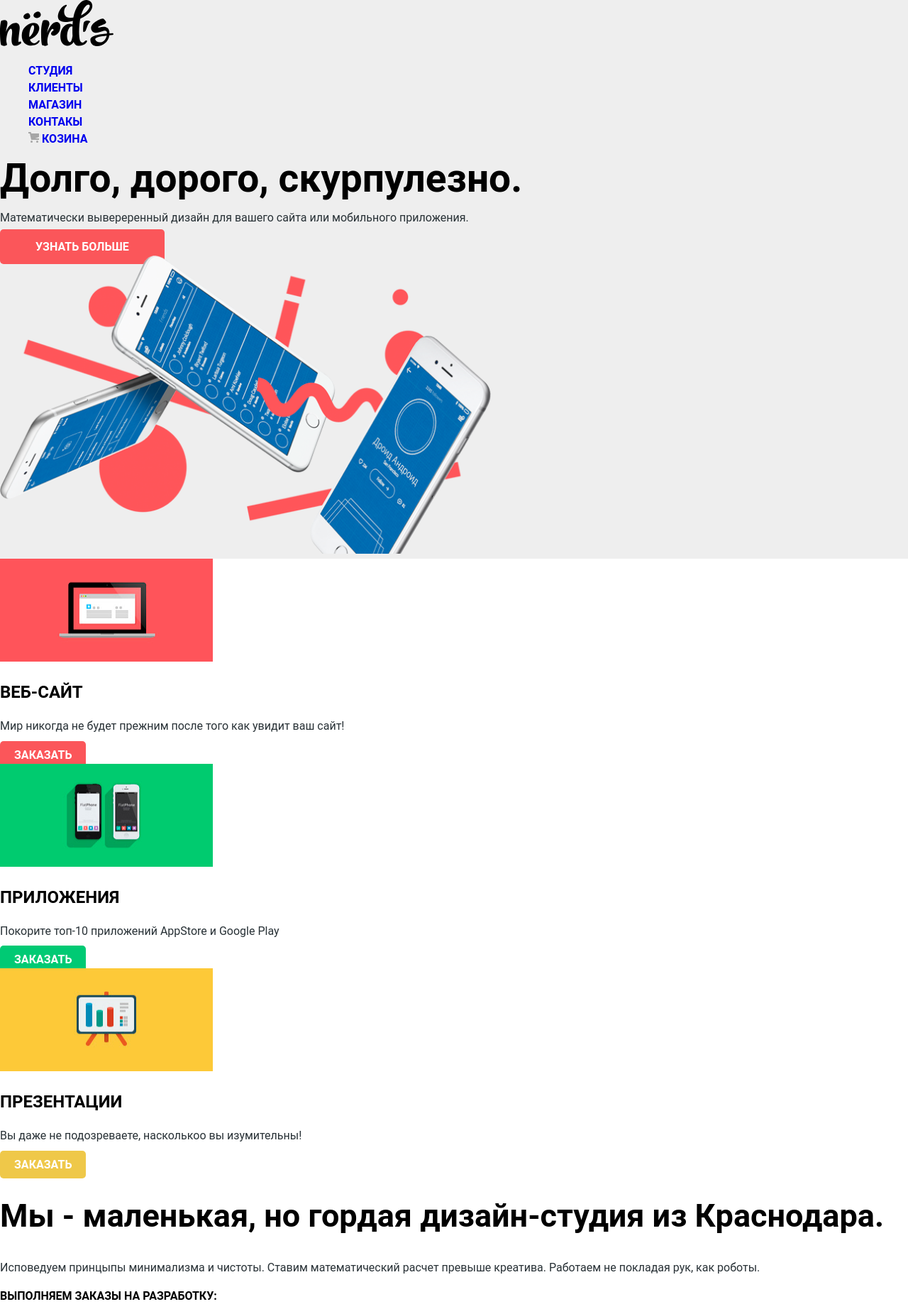
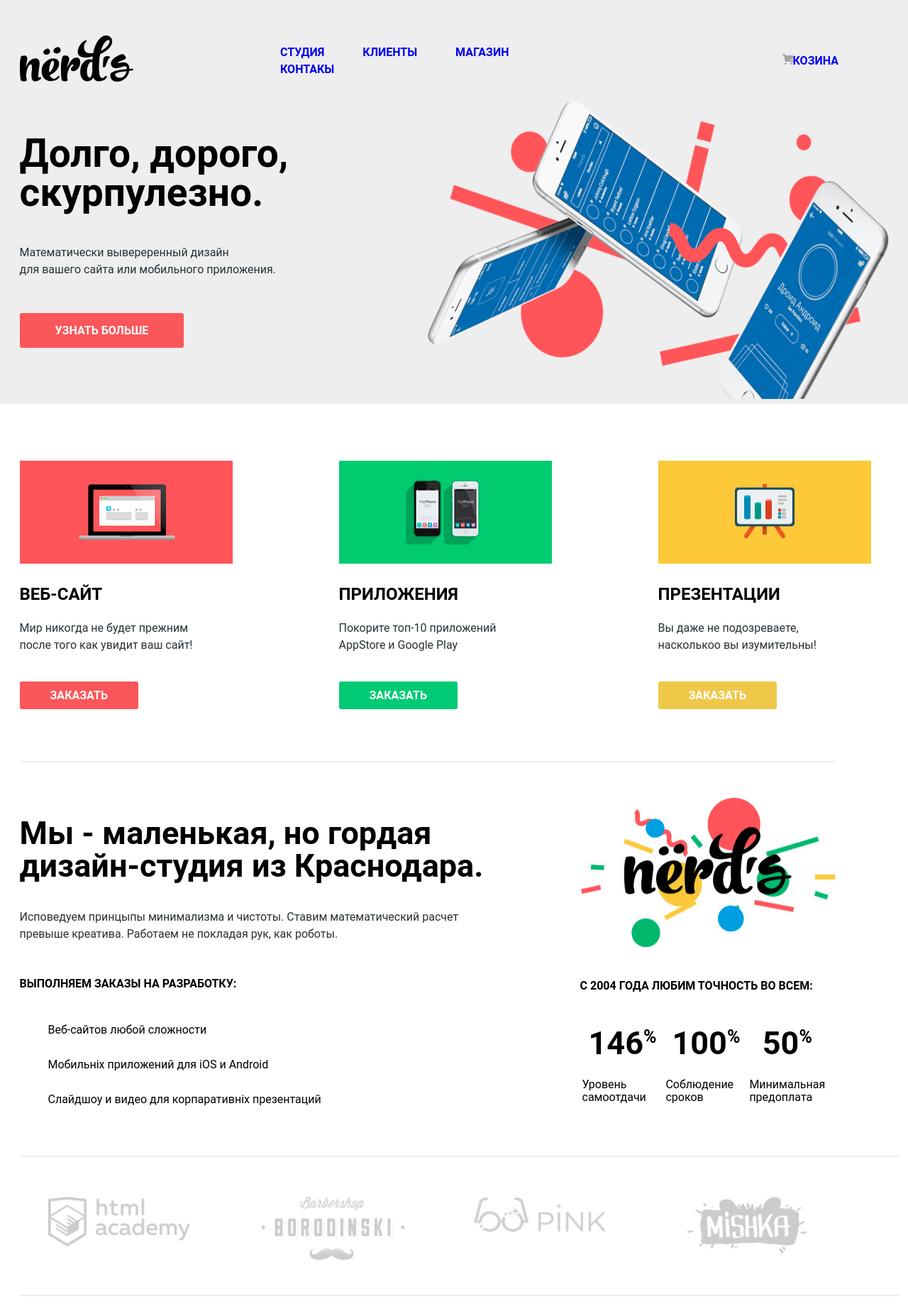
Before and after one commit to dmytrostychuk/Nerds, a plain HTML site: page index.html in a window 1280 px wide. Shown: the top 1851 px of the page at 71% size. Drawn offline with Linux system fonts and the light colour scheme.

Commit message:
added grid and rules in css

```diff
--- a/index.html
+++ b/index.html
@@ -11,32 +11,47 @@
 </head>
 <body>
 
-  <header class="navigation">
-    <nav>
-      <a href="#" class="nav-logo"><img src="img\svg\nerds-logo.svg" alt="Главная страница" class="logo" height="65" width="160"></a>
-      <ul class="nav-list">
+  <header class="main-header">
+
+    <nav class="main-navigation">
+      <div class="main-navigation-wrapper">
+        <div class="container">
+          <a href="#" class="main-logo"><img src="img\svg\nerds-logo.svg" alt="Главная страница" class="logo" height="65" width="160"></a>
+          <ul class="site-navigation">
             <li><a href="#">Студия</a></li>
             <li><a href="#">Клиенты</a></li>
             <li><a href="#">Магазин</a></li>
             <li><a href="#">Контакы</a></li>
-        <li><a href="#"><img src="img\svg\cart-icon.svg" alt="Здесь можна оформить Ваш заказ" height="15" width="15"> Козина</a></li>
           </ul>
-    </nav>
-    <div class="nav-slogan">
-      <p><span class="slogan">Долго, дорого,
-        скурпулезно.</span></p>
+          <ul class="user-navigation">
+            <li><a href="#"><img src="img\svg\cart-icon.svg" alt="Здесь можна оформить Ваш заказ" height="15" width="15">Козина</a></li>
+          </ul>
+        </div>
+      </div>
+
+    <div class="container">
+      <div class="slogan-navigation">
+        <h1 class="slogan">Долго, дорого,
+          скурпулезно.</h1>
         <p>
-        Математически вывереренный дизайн
+          Математически вывереренный дизайн<br>
         для вашего сайта или мобильного приложения.
         </p>
         <a href="#" class="button">Узнать больше</a>
       </div>
-    <img src="img\slide1.png" alt="Настройка телефонов" class="pic" height="420" width="692">
+      <div class="picture">
+        <img src="img\slide1.png" alt="Настройка телефонов" class="pic" height="420" width="650">
+      </div>
+
+    </div>
+  </nav>
   </header>
 
   <main class="main">
-    <section class="features">
-      <article class="services">
+
+    <div class="container">
+      <section class="features-list">
+        <article class="feature-item">
           <img src="img\illustration-1.jpg" class="img" alt="Веб-сайты" height="145" width="300">
           <h3>Веб-сайт</h3>
           <p>
@@ -45,7 +60,7 @@
           </p>
           <a href="#" class="button button-site">Заказать</a>
         </article>
-      <article class="services">
+        <article class="feature-item">
           <img src="img\illustration-2.jpg" class="img" alt="Приложения" height="145" width="300">
           <h3>Приложения</h3>
           <p>
@@ -54,7 +69,7 @@
           </p>
           <a href="#" class="button button-play">Заказать</a>
         </article>
-      <article class="services">
+        <article class="feature-item">
           <img src="img\illustration-3.jpg" class="img" alt="Презентации" height="145" width="300">
           <h3>Презентации</h3>
           <p>
@@ -64,13 +79,13 @@
           <a href="#" class="button button-presentation">Заказать</a>
         </article>
       </section>
+    </div>
 
+    <div class="container">
       <section class="info">
         <div class="desc">
-        <p>
           <h2>Мы - маленькая, но гордая
           дизайн-студия из Краснодара.</h2>
-        </p>
           <p>
             Исповедуем принцыпы минимализма и чистоты. Ставим математический расчет
             превыше креатива. Работаем не покладая рук, как роботы.
@@ -82,7 +97,8 @@
             <li>Слайдшоу и видео для корпаративніх презентаций</li>
           </ul>
         </div>
-      <article class="status">
+
+        <div class="status">
           <img src="img\nerds-illustration.jpg" class="picture" alt="Мы ответственные" height="210" width="360">
           <p class="text">
             С 2004 года любим точность во всем:
@@ -102,44 +118,50 @@
                 предоплата</td>
             </tr>
           </table>
-      </article>
+        </div>
       </section>
+    </div>
 
+    <div class="container">
       <section class="partners">
           <ul class="list">
             <li><a href="https://htmlacademy.ru/study"><img src="img\logo-1.png" alt="Академия" height="70" width="200"></a></li>
-        <li><a href="№"><img src="img\logo-2.png" alt="Барбершоп" height="70" width="200"></a></li>
-        <li><a href="№"><img src="img\logo-3.png" alt="Пинк" height="70" width="200"></a></li>
-        <li><a href="№"><img src="img\logo-4.png" alt="Мишка" height="70" width="200"></a></li>
+            <li><a href="№"><img src="img\logo-2.png" alt="Барбершоп" height="90" width="205"></a></li>
+            <li><a href="№"><img src="img\logo-3.png" alt="Пинк" height="50" width="185"></a></li>
+            <li><a href="№"><img src="img\logo-4.png" alt="Мишка" height="80" width="170"></a></li>
           </ul>
       </section>
+    </div>
+
+
     <section class="map">
-      <div class="map-street">
-        <img src="img\map1.png" alt="Мы находимся" height="100%" width="100%">
-        <img src="img\map-marker.png" class="userpic" alt="Улица Конюшенная д19\8" width="150">
-      </div>
+      <div class="container">
      <div class="street">
       <h3 class="caption"> nerds design studio</h3>
-
        <address>
           191183, Санкт-Петербург,
            ул. Б. Конюшенная, д.19\8
         </address>
-            <a href="tel:+78122757575" class="tel">тел. +7 (812) 275-75-75</a>
+         <p class="tel">тел. +7 (812) 275-75-75</p>
          <a href="#" class="button message-button">Напишите нам</a>
      </div>
+    </div>
+     <img src="img\map-marker.png" class="userpic" alt="Улица Конюшенная д19\8" width="150">
+
     </section>
+
   </main>
 </body>
 
+
   <footer>
+    <div class="container">
       <div class="social">
         <ul class="socials">
           <li><a href="#"><img src="img\svg\vk-icon.svg" alt="Мы в контакте" height="25" width="25"></a></li>
-      <li><a href="#"><img src="img\svg\fb-icon.svg" alt="Мы в фейсбуке" height="35" width="15"></a></li>
+          <li><a href="#"><img src="img\svg\fb-icon.svg" alt="Мы в фейсбуке" height="25" width="25"></a></li>
           <li><a href="#"><img src="img\svg\insta-icon.svg" alt="мы в инстаграме" height="25" width="25"></a></li>
         </ul>
-  </div>
         <div class="copy">
           <h3 class="caption">
             Давайте дружить, это выгодно!
@@ -147,7 +169,8 @@
           <p>
             Скидка 10% для жрузей из соеальной сетей.
           </p>
-    </ul>
+       </div>
+     </div>
     </div>
  </footer>
 </html>
--- a/style.css
+++ b/style.css
@@ -18,8 +18,13 @@ p {
   color: #283136;
 }
 
-.navigation {
-  background-color: #eeeeee;
+.container {
+  display: flex;
+  justify-content: space-between;
+  max-width: 1225px;
+  margin: 0 auto;
+  padding: 0 10px;
+  align-items: center;
 }
 
 .button {
@@ -30,22 +35,75 @@ p {
   vertical-align: middle;
   text-transform: uppercase;
   padding: 15px 50px;
+
   border: none;
-  border-radius: 5px;
+  border-radius: 3px;
 
   background-color: #fb565a;
   color: #ffffff;
 }
 
-.nav-list,
-.nav-basket {
+/* Header */
+
+.main-header {
+  background-color: #eeeeee;
+}
+
+
+.main-logo {
+  margin: 0;
+  padding: 0px;
+}
+
+.site-navigation {
+  width: 500px;
+  margin: 0;
+  padding: 0;
   list-style: none;
   text-transform: uppercase;
   font-weight: bold;
 }
 
-.nav-list a:hover,
-.nav-list a:focus {
+.site-navigation li {
+  display: inline;
+  padding-right: 50px;
+
+}
+
+.user-navigation {
+  width: 150px;
+  margin: 0;
+  padding: 0;
+  list-style: none;
+  text-transform: uppercase;
+  font-weight: bold;
+}
+
+.main-navigation-wrapper {
+  padding:0;
+  margin:0;
+}
+
+.main-navigation-wrapper .container {
+  padding-top: 50px;
+  padding-bottom: 20px;
+}
+
+.slogan-navigation {
+  width: 400px;
+  padding-bottom: 90px;
+  padding-right: 10px;
+}
+
+.slogan-navigation p {
+  padding-bottom: 45px;
+
+}
+
+.site-navigation a:hover,
+.site-navigation a:focus,
+.user-navigation a:hover,
+.user-navigation a:focus {
   background-color: #3f5d5e;
   color: #ffffff;
 }
@@ -57,37 +115,74 @@ p {
   color: #000000;
 }
 
-.main h3 {
+/* /Header */
+
+/* Menu */
+
+/* features-list */
+.features-list {
+  display: flex;
+  justify-content: space-between;
+
+  width: 1200px;
+  padding-top: 80px;
+  padding-bottom: 80px;
+
+
+  margin: 0;
+}
+
+.features-list p {
+  width: 250px;
+  padding-bottom: 30px;
+}
+
+.features-list h3 {
   text-transform: uppercase;
 
-  font-weight: bold;
   font-size: 24px;
+}
 
-  color: inherit;
+.feature-item {
+  width: 300px;
 }
 
 .button-site {
   background-color: #fb565a;
-  padding: 10px 20px;
+  padding: 10px 43px;
 }
 
 .button-play {
   background-color: #00ca74;
-  padding: 10px 20px;
+  padding: 10px 43px;
 }
 
 .button-presentation {
   background-color: #efc849;
-  padding: 10px 20px;
+  padding: 10px 43px;
+}
+/* /features-list */
+
+/* info */
+.info {
+  display: flex;
+  justify-content: space-between;
+  width: 1150px;
+  border-top: 2px solid #eeeeee;
+}
+
+.desc {
+width: 670px;
+padding-top: 40px;
 }
 
 h2 {
-  color: #000000;
+  font-size: 45px;
+  line-height: 46px;
+}
 
-  font-size: 45px;
-  font-weight: bold;
-
-  line-height: 46px;
+.desc p {
+  padding-bottom: 30px;
 }
 
 .desc .item {
@@ -108,17 +203,27 @@ h2 {
   font-weight: bold;
   text-transform: uppercase;
 }
+/* /info */
+
+/* status */
+.status {
+  width: 360px;
+  padding-top: 50px;
+  padding-bottom: 70px;
+}
 
 .status .text {
   text-transform: uppercase;
   font-weight: bold;
   color: #000000;
+  padding-top: 20px;
 }
 
 .responsibility th {
   font-size: 45px;
   font-weight: bold;
   padding: 20px 10px;
+  padding-top: 30px;
 }
 
 .interest {
@@ -127,36 +232,93 @@ h2 {
 
 .responsibility td {
   line-height: 18px;
+  padding-top: 15px;
+}
+
+/* /status */
+
+/* partners */
+.partners {
+  padding-top: 40px;
+padding-bottom: 25px;
+  margin: 0;
+  border-top: 2px solid #eeeeee;
+  border-bottom: 2px solid #eeeeee;
+}
+
+.partners li {
+  display: inline;
+  width: 450px;
+  vertical-align: middle;
 }
 
 .partners .list {
+  display: flex;
+  justify-content: space-between;
   list-style: none;
+  max-width: 1200px;
+}
+
+/* /partners */
+/* map */
+.map {
+  margin-top: 80px;
+  background-image: url("img/map1.png");
+  background-size: 100% ;
+  background-repeat: no-repeat;
+}
+
+.street {
+  display: inline-block;
+  margin-top: 60px;
+  padding-top: 20px;
+  padding-bottom: 55px;
+  background-color: #ffffff;
+  padding-left: 55px;
+  padding-right: 55px;
+}
+
+address {
+  width: 200px;
 }
 
 .street h3 {
   font-size: 18px;
   padding-bottom: 22px;
+  text-transform: uppercase;
 }
 
-.street .adress {
-  line-height: 18px;
+.street p {
+  padding-bottom: 30px;
+}
+/* /map */
+
+/* socials */
+.social {
+  display: flex;
+  align-items: center;
+  padding-bottom: 80px;
 }
 
-.message-button {
-  margin-top: 35px;
-}
 
 .socials li {
+  display: inline;
   list-style: none;
-  padding: 40px;
+  padding-right: 15px;
 }
 
 .socials a {
   background-color: #e1e1e1;
   border-radius: 100%;
-  padding: 40px;
+  padding: 30px;
 }
 
 .copy {
-  line-height: 32px;
+  line-height: 10px;
+  padding-left: 100px;
 }
+.caption {
+  font-size: 36px;
+}
+
+/* /socials */
```
Lines whose indentation alone changed are shown as unchanged.
